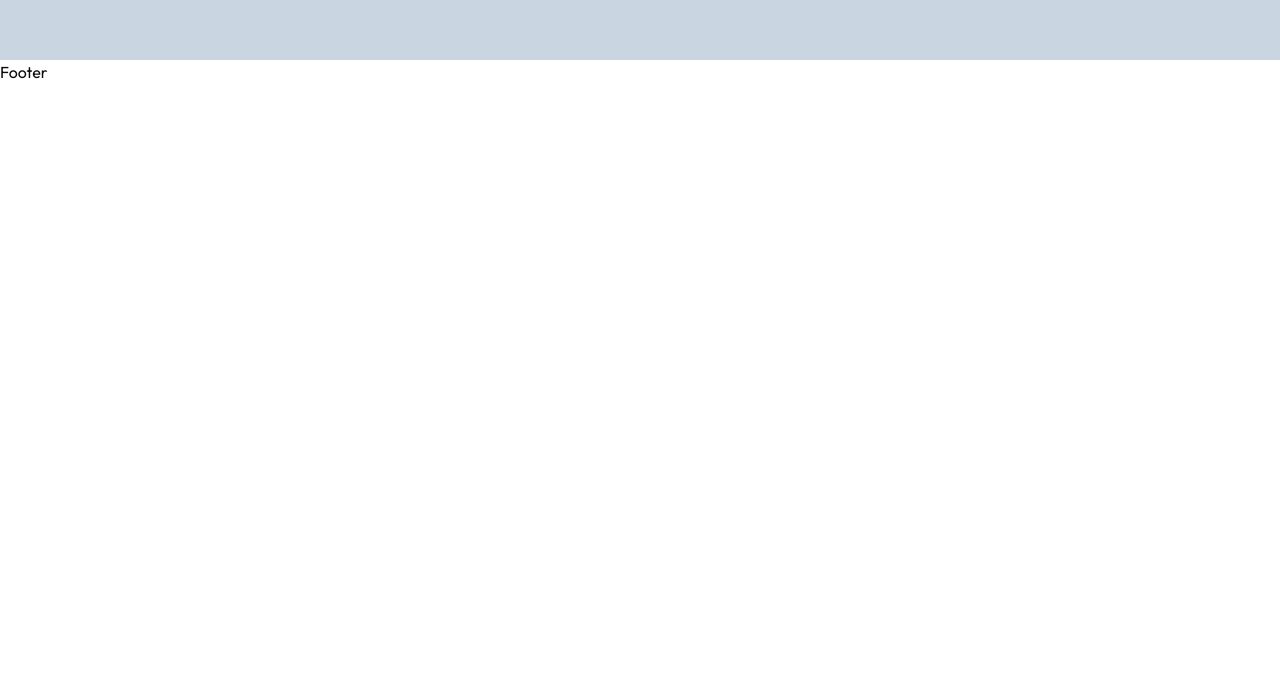
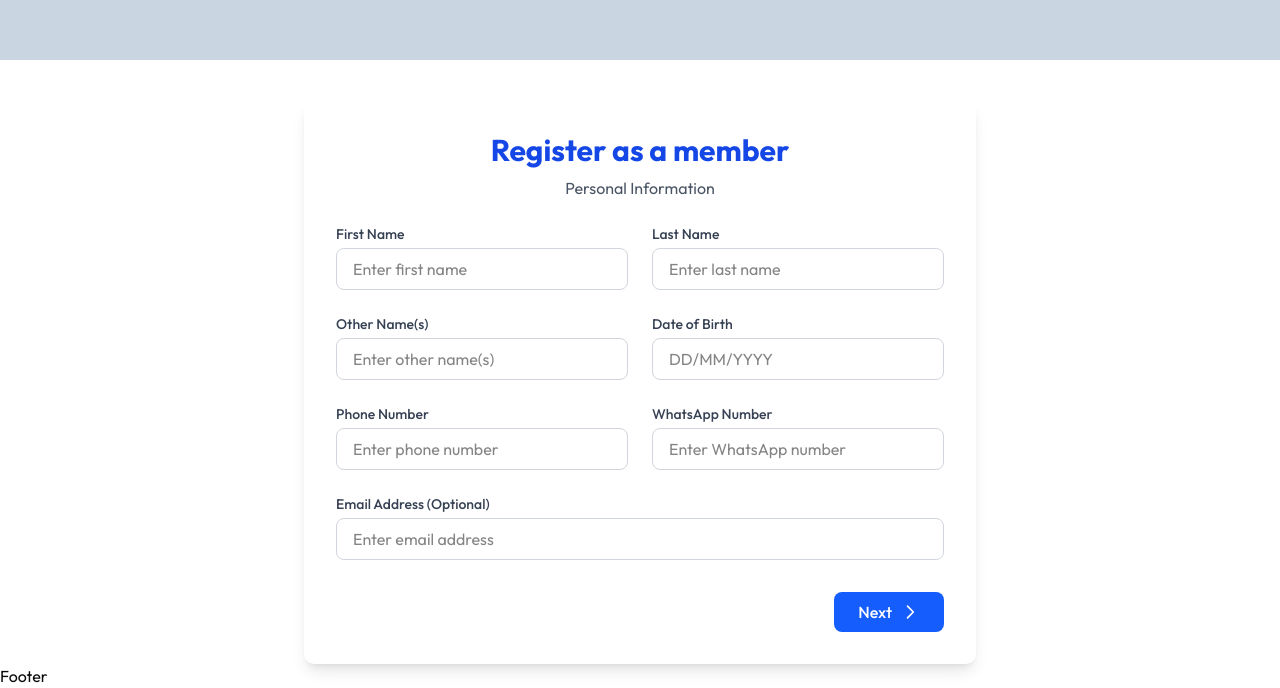
Before and after one commit to Asante-Presbytery-Nupsg/asante_nupsg_frontend, a React (Vite) app: page / in a window 1280 px wide. Shown: the part 2404-3092 px from the top of the page. Before the commit the page ends 2488 px from the top, so only its background shows below. Built offline with nearby package versions, Linux system fonts and the light colour scheme.

Commit message:
working on forms

```diff
--- a/src/App.tsx
+++ b/src/App.tsx
@@ -4,6 +4,8 @@ import Login from "./auth/Login";
 import Layout from "./components/dashboard/Layouts";
 import Dashboard from "./dashboard/dashboard";
 import Home from "./pages/Home/Home";
+
+
 function App() {
   return (
     <>
@@ -12,9 +14,12 @@ function App() {
           <Routes>
             <Route path="/" element={<Home/>} />
             <Route path="/login" element={<Login />} />
-            <Route path="/dashboard" element={<Layout />}>
+          <Route path="/dashboard" element={<Layout />}>
+            {/* demo */}
+
               <Route index element={<Dashboard />} />
-            </Route>
+          </Route>
+
           </Routes>
         </BrowserRouter>
       {/* </ThemeProvider> */}
--- /dev/null
+++ b/src/pages/Forms/FormOne.tsx
@@ -0,0 +1,169 @@
+import React, { useState } from "react";
+
+type FormData = {
+  firstName: string;
+  lastName: string;
+  otherNames: string;
+  dob: string;
+  phone: string;
+  whatsapp: string;
+  email: string;
+};
+
+const FormOne: React.FC = () => {
+  const [formData, setFormData] = useState<FormData>({
+    firstName: "",
+    lastName: "",
+    otherNames: "",
+    dob: "",
+    phone: "",
+    whatsapp: "",
+    email: "",
+  });
+
+  const handleChange = (e: React.ChangeEvent<HTMLInputElement>) => {
+    const { name, value } = e.target;
+    setFormData((prev) => ({ ...prev, [name]: value }));
+  };
+
+  const handleNext = () => {
+    console.log("Form Data:", formData);
+  };
+
+  return (
+    <div className="max-w-2xl mx-auto mt-10 p-8 bg-white rounded-lg shadow-lg">
+      {/* Title */}
+      <h2 className="text-3xl font-bold text-blue-700 mb-2 text-center">
+        Register as a member
+      </h2>
+      <p className="text-gray-600 text-center mb-6">Personal Information</p>
+
+      {/* Form Fields */}
+      <div className="grid grid-cols-1 md:grid-cols-2 gap-6">
+        <div>
+          <label className="block text-sm font-medium text-gray-700">
+            First Name
+          </label>
+          <input
+            type="text"
+            name="firstName"
+            value={formData.firstName}
+            onChange={handleChange}
+            placeholder="Enter first name"
+            className="mt-1 block w-full px-4 py-2 border border-gray-300 rounded-md focus:ring-blue-500 focus:border-blue-500"
+          />
+        </div>
+
+        <div>
+          <label className="block text-sm font-medium text-gray-700">
+            Last Name
+          </label>
+          <input
+            type="text"
+            name="lastName"
+            value={formData.lastName}
+            onChange={handleChange}
+            placeholder="Enter last name"
+            className="mt-1 block w-full px-4 py-2 border border-gray-300 rounded-md focus:ring-blue-500 focus:border-blue-500"
+          />
+        </div>
+
+        <div>
+          <label className="block text-sm font-medium text-gray-700">
+            Other Name(s)
+          </label>
+          <input
+            type="text"
+            name="otherNames"
+            value={formData.otherNames}
+            onChange={handleChange}
+            placeholder="Enter other name(s)"
+            className="mt-1 block w-full px-4 py-2 border border-gray-300 rounded-md focus:ring-blue-500 focus:border-blue-500"
+          />
+        </div>
+
+        <div>
+          <label className="block text-sm font-medium text-gray-700">
+            Date of Birth
+          </label>
+          <input
+            type="text"
+            name="dob"
+            value={formData.dob}
+            onChange={handleChange}
+            placeholder="DD/MM/YYYY"
+            className="mt-1 block w-full px-4 py-2 border border-gray-300 rounded-md focus:ring-blue-500 focus:border-blue-500"
+          />
+        </div>
+
+        <div>
+          <label className="block text-sm font-medium text-gray-700">
+            Phone Number
+          </label>
+          <input
+            type="text"
+            name="phone"
+            value={formData.phone}
+            onChange={handleChange}
+            placeholder="Enter phone number"
+            className="mt-1 block w-full px-4 py-2 border border-gray-300 rounded-md focus:ring-blue-500 focus:border-blue-500"
+          />
+        </div>
+
+        <div>
+          <label className="block text-sm font-medium text-gray-700">
+            WhatsApp Number
+          </label>
+          <input
+            type="text"
+            name="whatsapp"
+            value={formData.whatsapp}
+            onChange={handleChange}
+            placeholder="Enter WhatsApp number"
+            className="mt-1 block w-full px-4 py-2 border border-gray-300 rounded-md focus:ring-blue-500 focus:border-blue-500"
+          />
+        </div>
+      </div>
+
+      {/* Email full width */}
+      <div className="mt-6">
+        <label className="block text-sm font-medium text-gray-700">
+          Email Address (Optional)
+        </label>
+        <input
+          type="email"
+          name="email"
+          value={formData.email}
+          onChange={handleChange}
+          placeholder="Enter email address"
+          className="mt-1 block w-full px-4 py-2 border border-gray-300 rounded-md focus:ring-blue-500 focus:border-blue-500"
+        />
+      </div>
+
+      {/* Next Button */}
+      <div className="mt-8 text-right">
+        <button
+          onClick={handleNext}
+          className="inline-flex items-center px-6 py-2 bg-blue-600 text-white font-medium rounded-md hover:bg-blue-700 transition"
+        >
+          Next
+          <svg
+            className="ml-2 h-5 w-5"
+            fill="none"
+            stroke="currentColor"
+            strokeWidth="2"
+            viewBox="0 0 24 24"
+          >
+            <path
+              strokeLinecap="round"
+              strokeLinejoin="round"
+              d="M9 5l7 7-7 7"
+            />
+          </svg>
+        </button>
+      </div>
+    </div>
+  );
+};
+
+export default FormOne;
--- a/src/pages/Home/Home.tsx
+++ b/src/pages/Home/Home.tsx
@@ -1,5 +1,6 @@
 import Footer from "../components/Footer"
 import Navbar from "../components/Navbar"
+import FormOne from "../Forms/FormOne"
 import GetStarted from "./components/GetStarted"
 import HeroSection from "./components/HeroSection"
 import HowItWorksSection from "./components/HowItWorks"
@@ -13,7 +14,11 @@ const Home = () => {
           <HeroSection />
       <RegisterInfoSection />
       <HowItWorksSection />
-      <GetStarted/>
+      <GetStarted />
+      {/* forms */}
+      <div className="">
+        <FormOne/>
+      </div>
       <Footer/>
     </div>
   )
```
